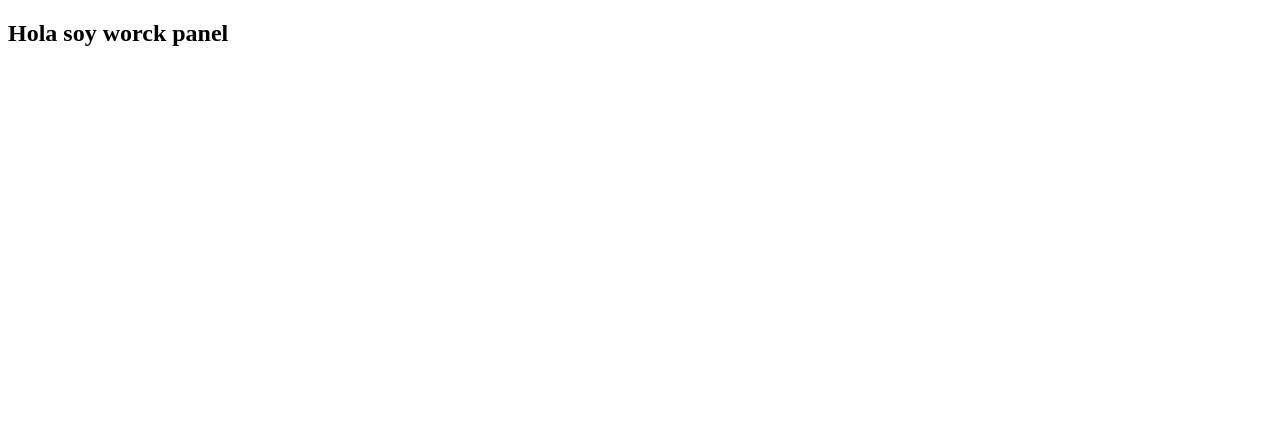
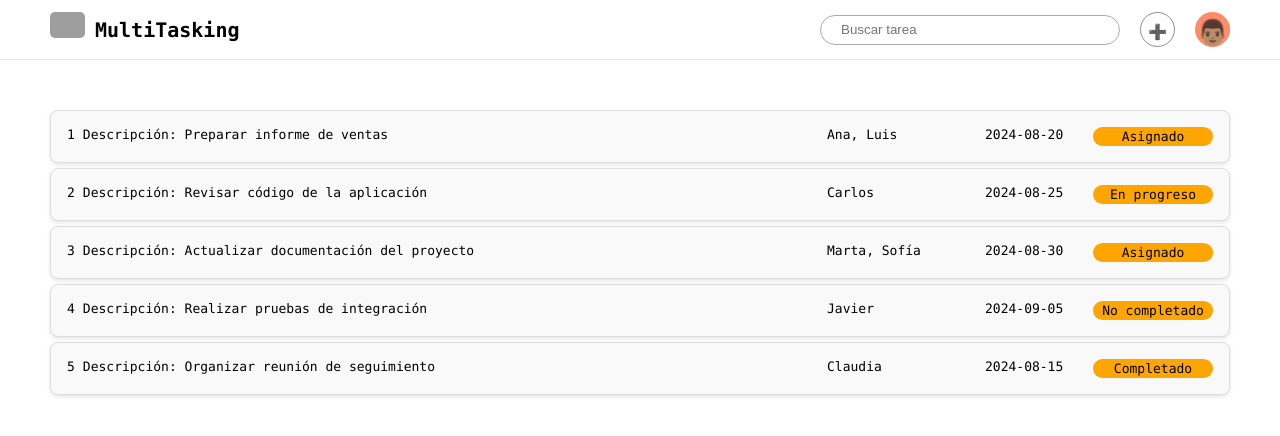
Before and after one commit to ROCKEMMA/Multi-Tasking, a plain HTML site: page components/worckPanel/worckPanel.html in a window 1280 px wide. Drawn offline with Linux system fonts and the light colour scheme; grey boxes are pictures that could not be loaded.

Commit message:
Primera versión de area d etrabajo

```diff
--- /dev/null
+++ b/components/data/Tareas.js
@@ -0,0 +1,39 @@
+const tareas = [
+  {
+    numero: 1,
+    descripcion: "Preparar informe de ventas",
+    personasAsignadas: ["Ana", "Luis"],
+    fechaLimite: "2024-08-20",
+    estado: "Asignado"
+  },
+  {
+    numero: 2,
+    descripcion: "Revisar código de la aplicación",
+    personasAsignadas: ["Carlos"],
+    fechaLimite: "2024-08-25",
+    estado: "En progreso"
+  },
+  {
+    numero: 3,
+    descripcion: "Actualizar documentación del proyecto",
+    personasAsignadas: ["Marta", "Sofía"],
+    fechaLimite: "2024-08-30",
+    estado: "Asignado"
+  },
+  {
+    numero: 4,
+    descripcion: "Realizar pruebas de integración",
+    personasAsignadas: ["Javier"],
+    fechaLimite: "2024-09-05",
+    estado: "No completado"
+  },
+  {
+    numero: 5,
+    descripcion: "Organizar reunión de seguimiento",
+    personasAsignadas: ["Claudia"],
+    fechaLimite: "2024-08-15",
+    estado: "Completado"
+  }
+];
+
+export { tareas };
--- a/components/worckPanel/WorckPanel.js
+++ b/components/worckPanel/WorckPanel.js
@@ -0,0 +1,9 @@
+import { header } from "./header/Header.js";
+import { tareas } from "../data/Tareas.js";
+import { LayoutTareas } from "./layoutTareas/LayoutTareas.js";
+
+const header_dom = document.getElementById('header');
+header_dom.appendChild(header());
+
+const section_vista_app = document.getElementById('vista-app');
+section_vista_app.appendChild(LayoutTareas(tareas));
--- /dev/null
+++ b/components/worckPanel/header/Header.css
@@ -0,0 +1,61 @@
+#header .header {
+    height: 6rem;
+    padding: 0 5rem;
+    border-bottom: 1px solid rgb(230, 230, 230);
+
+    display: grid;
+    grid-template-columns: 1fr auto auto auto;
+    align-items: center;
+    gap: 2rem;
+}
+
+/* MENÚ */
+#header .menu {
+    display: flex;
+    align-items: center;
+    gap: 1rem;
+}
+
+#header .box-img {
+    width: 3.5rem;
+    height: 3.5rem;
+}
+#header .box-img img{
+    width: 100%;
+    border-radius: 0.5rem;
+}
+#header h2 {
+    font-size: 2rem;
+}
+
+/* BUSCADOR */
+#header .div-buscador {
+    width: 30rem;
+    height: 3rem;
+    border: 1px solid rgb(172, 172, 172);
+    border-radius: 20px;
+    padding: 0 2rem;
+    outline: none;
+}
+
+/* NUEVO ITEM */
+#header .div-nuevo-item, .div-perfil{
+    border: 1px solid rgb(143, 143, 143);
+    width: 3.5rem;
+    height: 3.5rem;
+    font-size: 1.5rem;
+    border-radius: 100%;
+    padding-top: 0.5rem;
+    cursor: pointer;
+
+    display: flex;
+    align-items: center;
+    justify-content: center;
+}
+
+/* USUARIO */
+#header .div-perfil {
+    background-color: #ff8c69;
+    border: none;
+    font-size: 2.5rem;
+}
--- /dev/null
+++ b/components/worckPanel/header/Header.js
@@ -0,0 +1,44 @@
+
+function header(){
+    const header = document.createElement('div');
+    header.className = "header";
+    // MENÚ
+    const menu = document.createElement('div');
+    menu.className = "menu";
+
+    const boxImg = document.createElement('div');
+    boxImg.className = "box-img";
+    const img = document.createElement('img');
+    img.src = "https://raw.githubusercontent.com/ROCKEMMA/img/ba688eb16545dd9e8de0dbabc3a2e77ce8bacedb/logo/logo.svg";
+    img.alt = "";
+    boxImg.appendChild(img);
+
+    const h2 = document.createElement('h2');
+    h2.innerText = "MultiTasking";
+    menu.appendChild(boxImg);
+    menu.appendChild(h2);
+
+    // BUSCADOR
+    const div_buscador = document.createElement('input');
+    div_buscador.type = "text";
+    div_buscador.placeholder = "Buscar tarea"
+    div_buscador.className = "div-buscador";
+
+    // NUEVO ITEM
+    const div_nuevo_item = document.createElement('div');
+    div_nuevo_item.className = "div-nuevo-item";
+    div_nuevo_item.innerText = "➕";
+
+    // USUARIO
+    const div_perfil = document.createElement('div');
+    div_perfil.className = "div-perfil";
+    div_perfil.innerText = "👨🏽";
+
+    header.appendChild(menu);
+    header.appendChild(div_buscador);
+    header.appendChild(div_nuevo_item);
+    header.appendChild(div_perfil);
+    return header;
+}
+
+export { header };
--- /dev/null
+++ b/components/worckPanel/layoutTareas/LayoutTareas.css
@@ -0,0 +1,44 @@
+#vista-app {
+    padding: 0 5rem;
+    margin-top: 5rem;
+}
+/* Estilo para el contenedor de todas las tareas */
+.tareas-container {
+    display: flex;
+    flex-direction: column;
+    gap: 0.5rem;
+}
+
+/* Estilo para cada ítem de tarea */
+.tarea-item {
+    font-size: 1.3rem;
+    background: #f9f9f9;
+    border: 1px solid #ddd;
+    border-radius: 8px;
+    padding: 16px;
+    box-shadow: 0 2px 4px rgba(0, 0, 0, 0.1);
+    cursor: pointer;
+
+
+    display: grid;
+    grid-template-columns: auto 1fr 15rem 10rem 12rem;
+    gap: 8px;
+}
+.tarea-item:hover {
+    background-color: gainsboro;
+}
+
+.estado {
+    background-color: orange;
+    border-radius: 1rem;
+    text-align: center;
+    padding: 0.2rem;
+}
+.tarea-grid-item {
+    padding: 4px;
+    font-size: 14px;
+    background: #fff;
+    border: 1px solid #ddd;
+    border-radius: 4px;
+    text-align: center;
+}
--- /dev/null
+++ b/components/worckPanel/layoutTareas/LayoutTareas.js
@@ -0,0 +1,37 @@
+function LayoutTareas(tareas) {
+    const div = document.createElement('div');
+    div.classList.add('tareas-container');
+
+    // Crear un elemento para cada tarea
+    tareas.forEach(tarea => {
+        const tareaDiv = document.createElement('div');
+        tareaDiv.classList.add('tarea-item');
+
+        const numeroP = document.createElement('p');
+        numeroP.textContent = `${tarea.numero}`;
+        tareaDiv.appendChild(numeroP);
+
+        const descripcionP = document.createElement('p');
+        descripcionP.textContent = `Descripción: ${tarea.descripcion}`;
+        tareaDiv.appendChild(descripcionP);
+
+        const personasP = document.createElement('p');
+        personasP.textContent = `${tarea.personasAsignadas.join(', ')}`;
+        tareaDiv.appendChild(personasP);
+
+        const fechaP = document.createElement('p');
+        fechaP.textContent = `${tarea.fechaLimite}`;
+        tareaDiv.appendChild(fechaP);
+
+        const estadoP = document.createElement('p');
+        estadoP.className = "estado";
+        estadoP.textContent = `${tarea.estado}`;
+        tareaDiv.appendChild(estadoP);
+
+        div.appendChild(tareaDiv);
+    });
+
+    return div;
+}
+
+export { LayoutTareas };
--- a/components/worckPanel/worckPanel.html
+++ b/components/worckPanel/worckPanel.html
@@ -1,11 +1,19 @@
 <!DOCTYPE html>
-<html lang="en">
+<html lang="es">
 <head>
     <meta charset="UTF-8">
     <meta name="viewport" content="width=device-width, initial-scale=1.0">
+
+    <link rel="stylesheet" href="header/Header.css">
+    <link rel="stylesheet" href="layoutTareas/LayoutTareas.css">
+    <link rel="stylesheet" href="../../config.css">
+
     <title>Document</title>
 </head>
 <body>
-    <h2>Hola soy worck panel</h2>
+    <header id="header"></header>
+    <section id="vista-app"></section>
+
+    <script src="WorckPanel.js" type="module"></script>
 </body>
 </html>
```
Also changed, not shown: components/worckPanel/WorckPanel.css (deleted).
